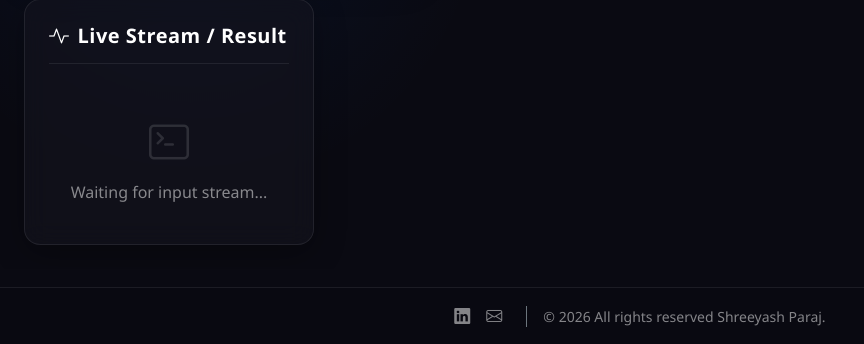
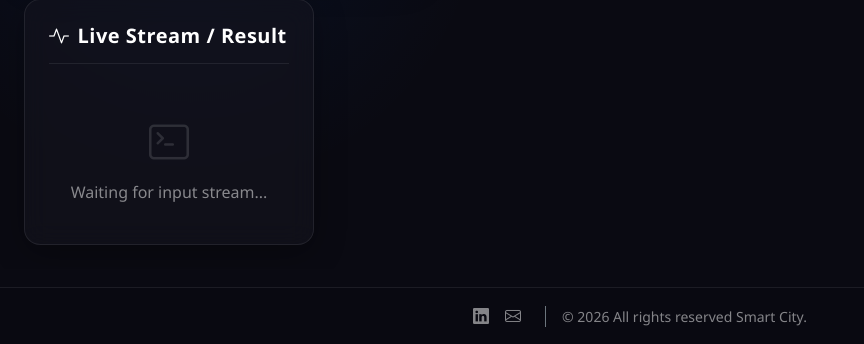
Before and after one commit to Shree-2516/AI-Smart-City, a Flask app: page / in a window 1280 px wide. Shown: the part 546-890 px from the top of the page, without its empty margins (0-864 px from the left). Run offline with Flask 3, Linux system fonts and the light colour scheme; data comes from the database, SQL or seed files in the repository; both versions use the stored data as it was after the commit; parts of the project's set-up code (start-up, migrations or seed data) failed here and were passed over; some libraries are stand-ins or nearby versions.

Commit message:
Describe what you changed or fixed

```diff
--- a/app.py
+++ b/app.py
@@ -658,3 +658,5 @@ if __name__ == "__main__":
         port=8000,          # avoids blocked port 5000
         debug=True
     )
+if __name__ == "__main__":
+    app.run(host="0.0.0.0", port=5000)
--- a/templates/history.html
+++ b/templates/history.html
@@ -476,7 +476,7 @@
                 <i class="bi bi-envelope fs-6"></i>
             </a>
             <small class="text-white-50 border-start border-secondary ps-3 ms-2">
-                &copy; 2026 All rights reserved Shreeyash Paraj.
+                &copy; 2026 All rights reserved Smart City.
             </small>
         </div>
     </footer>
--- a/templates/index.html
+++ b/templates/index.html
@@ -288,7 +288,7 @@
                 <i class="bi bi-envelope fs-6"></i>
             </a>
             <small class="text-white-50 border-start border-secondary ps-3 ms-2">
-                &copy; 2026 All rights reserved Shreeyash Paraj.
+                &copy; 2026 All rights reserved Smart City.
             </small>
         </div>
     </footer>
```
Also changed, not shown: reports.db, 1 other file.
